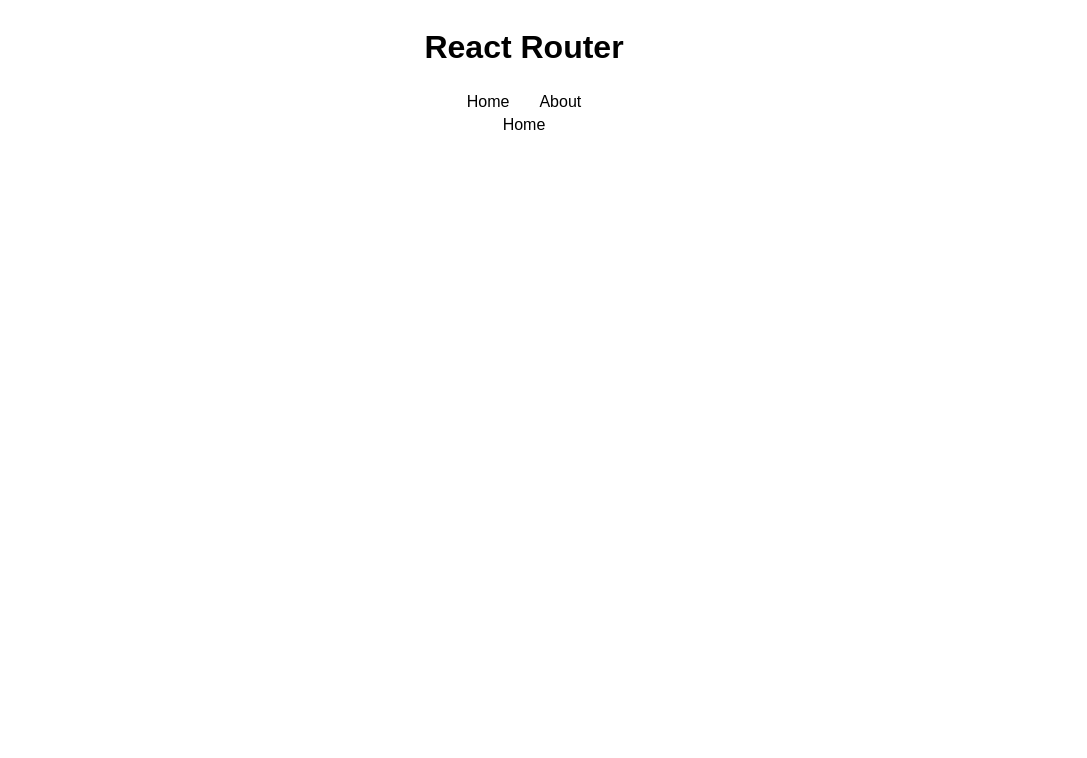
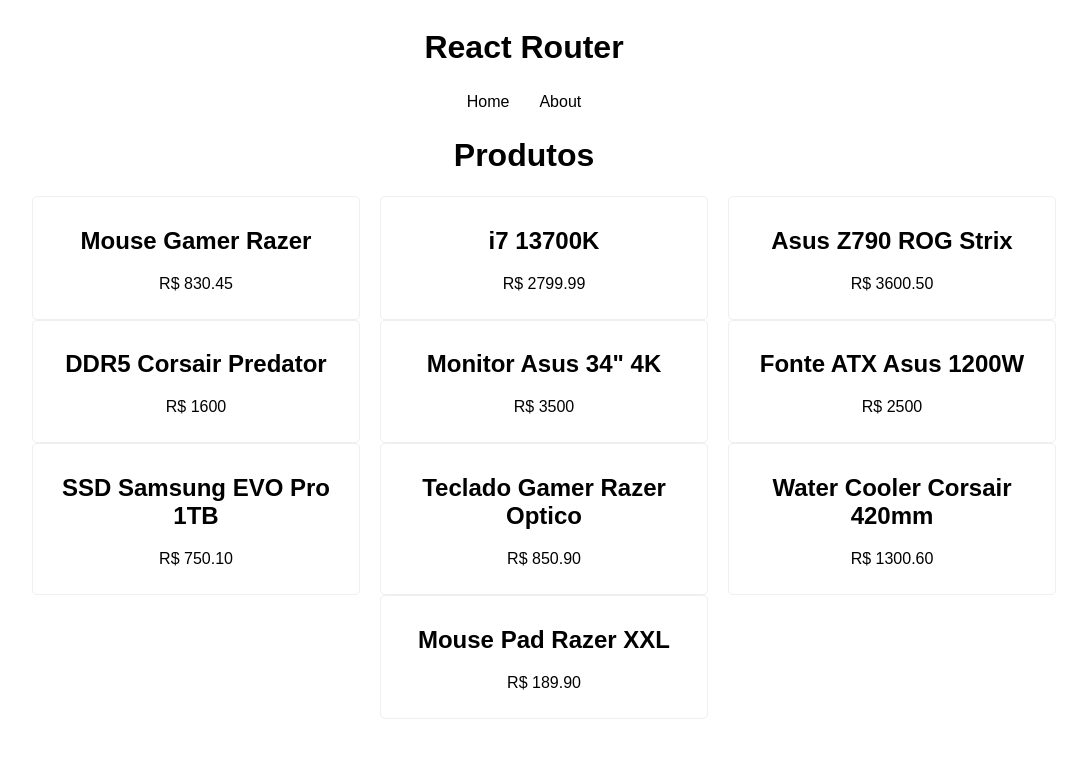
Before and after one commit to ivanvarella/reactrouter, a React (Vite) app: page / in a window 1280 px wide. Shown: the top 758 px of the page, without its empty margins (116-1203 px from the left). Built offline with nearby package versions, Linux system fonts and the light colour scheme; data requests are answered from the project's data file.

Commit message:
Add Fetch custom hook

```diff
--- a/src/App.jsx
+++ b/src/App.jsx
@@ -15,6 +15,7 @@
     <div className="App">
       <h1>React Router</h1>
       <BrowserRouter>
+        {/* 2- link with React Router */}
         <Navbar />
         <Routes>
           <Route path="/" element={<Home />} />
--- a/src/components/Navbar.jsx
+++ b/src/components/Navbar.jsx
@@ -1,3 +1,4 @@
+// 2- link with React Router
 import "./Navbar.css";
 
 import { Link } from "react-router-dom";
--- /dev/null
+++ b/src/hooks/useFetch.js
@@ -0,0 +1,96 @@
+import { useState, useEffect } from "react";
+
+// 4- Custom hook
+export const useFetch = (url) => {
+  const [data, setData] = useState(null);
+
+  // 5- Refactoring Post
+  const [config, setConfig] = useState(null);
+  const [method, setMethod] = useState(null);
+  const [callFetch, setCallFetch] = useState(false);
+
+  // 6- Loading
+  const [loading, setLoading] = useState(false);
+
+  // 7- Error handling
+  const [error, setError] = useState(null);
+
+  // 8- DELETE
+  const [itemID, setItemId] = useState(null);
+
+  const httpConfig = (data, method) => {
+    //POST
+    if (method === "POST") {
+      setConfig({
+        method,
+        headers: {
+          "Content-Type": "application/json",
+        },
+        body: JSON.stringify(data),
+      });
+
+      setMethod(method);
+      //DELETE
+    } else if (method === "DELETE") {
+      setConfig({
+        method,
+        headers: {
+          "Content-Type": "application/json",
+        },
+      });
+
+      setMethod(method);
+      setItemId(data);
+    }
+  };
+
+  useEffect(() => {
+    //Get the data from DB
+    const fetchData = async () => {
+      // 6- Loading
+      setLoading(true);
+
+      // 7- Error handling
+      try {
+        const res = await fetch(url);
+
+        const json = await res.json();
+
+        setData(json);
+      } catch (error) {
+        console.log("Erro: ", error.message);
+        setError("Houve algum erro ao carregar os dados!");
+      }
+
+      setLoading(false);
+    };
+
+    fetchData();
+  }, [url, callFetch]);
+
+  //5- Make the POST
+  useEffect(() => {
+    const httpRequest = async () => {
+      let json;
+
+      if (method === "POST") {
+        let fetchOptions = [url, config]; // URL + config: {method, headers, body}
+
+        const res = await fetch(...fetchOptions);
+
+        json = await res.json();
+      } else if (method === "DELETE") {
+        const deleteUrl = `${url}/${itemID}`;
+
+        const res = await fetch(deleteUrl, config);
+
+        json = await res.json();
+      }
+      setCallFetch(json);
+    };
+
+    httpRequest();
+  }, [config, method, url, itemID]);
+
+  return { data, httpConfig, loading, error };
+};
--- /dev/null
+++ b/src/pages/Home.css
@@ -0,0 +1,15 @@
+.products {
+  display: flex;
+  justify-content: center;
+  flex-wrap: wrap;
+}
+
+.products li {
+  border: 1px solid #efefef;
+  border-radius: 5px;
+  padding: 10px;
+  text-align: center;
+  list-style: none;
+  margin: 0 10px;
+  width: 25%;
+}
--- a/src/pages/Home.jsx
+++ b/src/pages/Home.jsx
@@ -1,5 +1,29 @@
+import { Link } from "react-router-dom";
+import { useFetch } from "../hooks/useFetch";
+
+import "./Home.css";
+
 const Home = () => {
-  return <div>Home</div>;
+  // 3- Data load
+  const url = "http://localhost:3004/products";
+
+  const { data: items, loading, error } = useFetch(url);
+
+  return (
+    <div>
+      <h1>Produtos</h1>
+      {error && <p>{error}</p>}
+      <ul className="products">
+        {items &&
+          items.map((item) => (
+            <li key={item.id}>
+              <h2>{item.name}</h2>
+              <p>R$ {item.price}</p>
+            </li>
+          ))}
+      </ul>
+    </div>
+  );
 };
 
 export default Home;
```
Also changed, not shown: src/pages/Homes.css (deleted).
